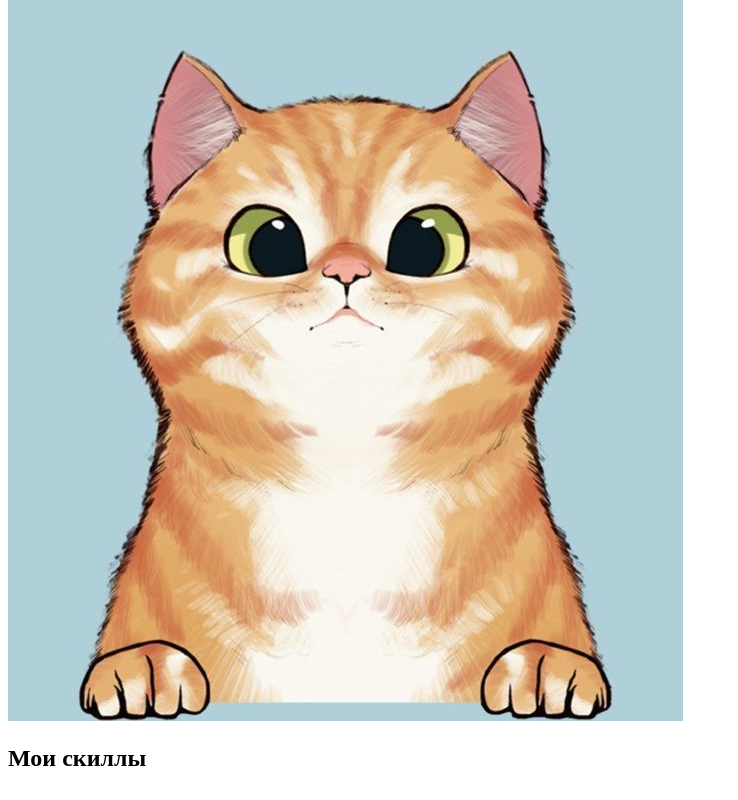
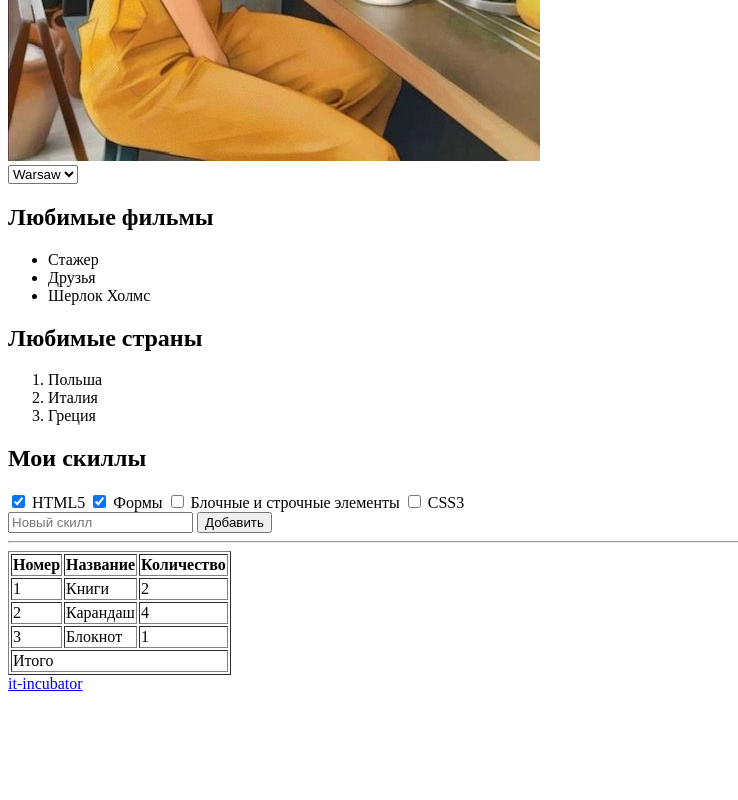
Before and after one commit to TatianaSh123/1-hw-with-auto-test-html-css-main, a plain HTML site: page index.html in a window 1280 px wide. Shown: the part 606-1406 px from the top of the page, without its empty margins (0-738 px from the left). After the commit the page ends 1307 px from the top, so only its background shows below. Drawn offline with Linux system fonts and the light colour scheme.

Commit message:
complete task

```diff
--- a/index.html
+++ b/index.html
@@ -15,42 +15,89 @@
     </header>
     <section data-cy="hw1-section-main-pre">
         <h1>Шляга Татьяна Александровна</h1>
-        <p>Учусь в IT-INCUBATOR. Люблю ходить в тренажерный зал, готовить тортики и учиться новому.</p>
-        <img src="./assets/image/cat.jpeg" alt="cat">
+        <p>Учусь в IT-INCUBATOR. Люблю ходить в тренажерный зал, рисовать и учиться новому.</p>
+        <img src="./assets/image/girl.jpeg" alt="girl">
     </section>
     <section data-cy="hw1-section-about-pre">
-        <!-- 2) В этом разделе создай выпадающий список с разными городами (не меньше 3-х). Свой город сделай вторым в этом списке. С помощью специального атрибута, сделай так, чтобы твой город всегда был выбранным по умолчанию  -->
+        <select>
+            <option>Minsk</option>
+            <option selected>Warsaw</option>
+            <option>Prague</option>
+        </select>
         <div data-cy="hw1-unordered-list-box-pre">
-            <!-- 3) В этом разделе создай 2 дочерних элемента: -->
-
-            <!-- a) Заголовок 2-го уровня (любимые книги/фильмы/блюда/страны... и т.п.) -->
-            <!-- b) Маркированный список. В списке должно быть не менее 3-х элементов -->
+            <h2>Любимые фильмы</h2>
+            <ul>
+                <li>Стажер</li>
+                <li>Друзья</li>
+                <li>Шерлок Холмс</li>
+            </ul>
         </div>
         <div data-cy="hw1-ordered-list-box-pre">
-            <!-- 3) В этом разделе создай 2 дочерних элемента: -->
-
-            <!-- a) Заголовок 2-го уровня с другим названием (любимые книги/фильмы/блюда/страны... и т.п.) -->
-            <!-- b) Нумерованный (упорядоченный) список. В списке должно быть не менее 3-х элементов -->
+            <h2>Любимые страны</h2>
+            <ol>
+                <li>Польша</li>
+                <li>Италия</li>
+                <li>Греция</li>
+            </ol>
         </div>
         <div data-cy="hw1-skills-box-pre">
             <h2>Мои скиллы</h2>
-            <!-- 4) Здесь создай несколько чекбоксов с подписью (не меньше 3-х).
-                - В подписи укажи названия любых тем по верстке (все, что знаешь или слышал).
-                - Каждый чекбокс должен быть связан со своей подписью. Для этого чекбокс должен находиться в элементе для подписи
-                - Отметь "галочкой" (с помощью специального атрибута) темы, которые ты уже знаешь. -->
+            <label for="html">
+                <input id="html" type="checkbox" name="html" checked>
+                HTML5
+            </label>
+            <label for="form">
+                <input id="form" type="checkbox" name="form" checked>
+                Формы
+            </label>
+            <label for="block">
+                <input id="block" type="checkbox" name="block">
+                Блочные и строчные элементы
+            </label>
+            <label for="css">
+                <input id="css" type="checkbox" name="css">
+                CSS3
+            </label>
         </div>
+        <form action="">
+            <input type="text" placeholder="Новый скилл">
+            <button>Добавить</button>
+        </form>
+        <hr>
         <!-- 5) Создай здесь однострочное поле для ввода текста с подсказкой "Новый скилл", которая исчезает, когда начинаешь что-то печатать (для подсказки есть специальный атрибут) -->
         <!-- 6) Создай здесь кнопку “Добавить” -->
         <!-- 7) Добавь горизонтальную линию (для этого есть специальный тег) -->
 
         <table data-cy="hw-about-table-pre">
-            <!-- 8) В таблице сделай 5 строк и 3 столбца.
-                        - В первой строке ячейки заголовков, в остальных обычные ячейки
-                        - Добавь границы для всей таблицы с помощью специального атрибута border="". Он устарел, но работает
-                        - В последнем ряду первая ячейка должна занимать все свободное место по горизонтали (ширине). Таблицу можно заполнять любыми данными -->
+            <table border="">
+                <tr>
+                    <th>Номер</th>
+                    <th>Название</th>
+                    <th>Количество</th>
+                </tr>
+                <tr>
+                    <td>1</td>
+                    <td>Книги</td>
+                    <td>2</td>
+                </tr>
+                <tr>
+                    <td>2</td>
+                    <td>Карандаш</td>
+                    <td>4</td>
+                </tr>
+                <tr>
+                    <td>3</td>
+                    <td>Блокнот</td>
+                    <td>1</td>
+                </tr>
+                <tr>
+                    <td colspan="3">Итого</td>
+                </tr>
+            </table>
         </table>
     </section>
     <footer data-cy="hw-footer-pre">
+        <a href="https://it-incubator.io">it-incubator</a>
         <!-- 9) Создай здесь ссылку на наш сайт https://it-incubator.io/ (текст ссылки должен быть it-incubator) -->
     </footer>
 </body>
```
Also changed, not shown: assets/image/Tatiana.jpg (added), assets/image/girl.jpeg (added), 3 other files.
